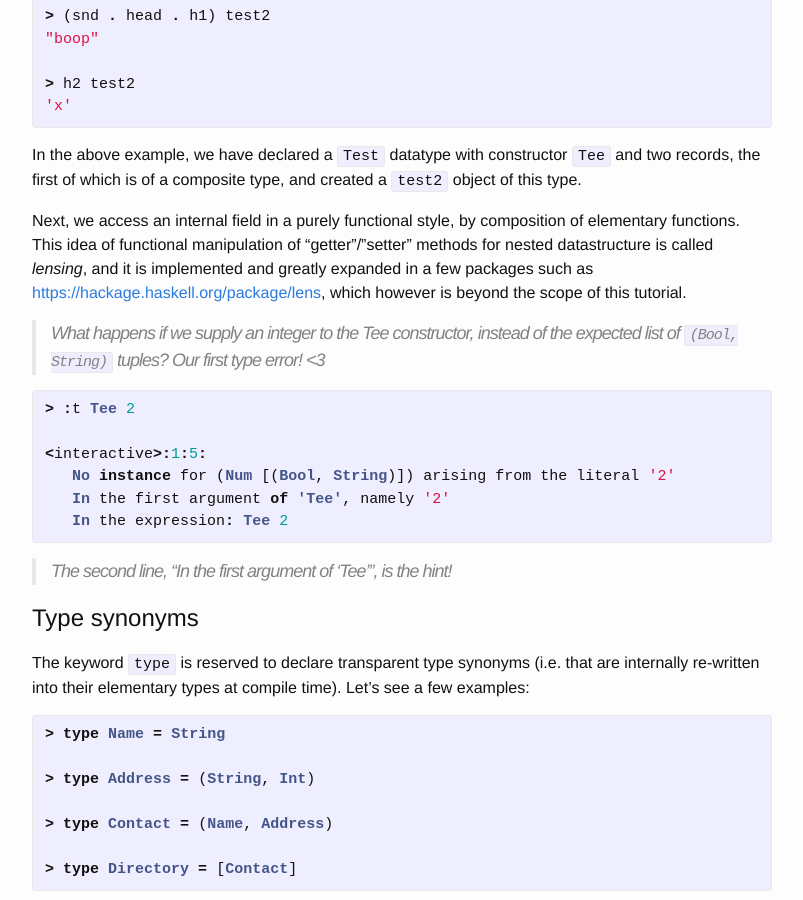
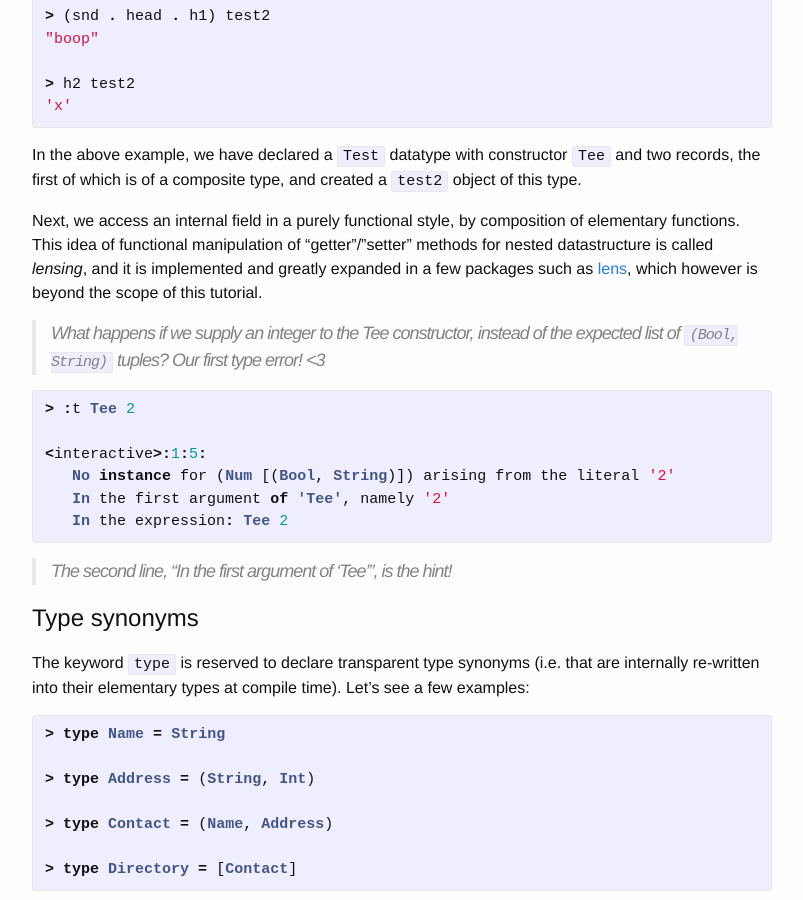
Before and after one commit to ocramz/ocramz.github.io, a Jekyll site: the page built from _posts/2015-08-21-haskell-tut-v1.markdown, in a window 1280 px wide and 900 px high, scrolled down 14662 px. Shown: the whole window, without its empty margins (238-1041 px from the left). Built offline with Jekyll 4.4.1, drawn with Linux system fonts in a browser that asks for light colours; Markdown is read by kramdown in place of the engine named in the settings; formulas are drawn with MathJax 3; some of the changed lines change nothing that is shown.

Commit message:
blog update

```diff
--- a/_posts/2015-08-21-haskell-tut-v1.markdown
+++ b/_posts/2015-08-21-haskell-tut-v1.markdown
@@ -638,7 +638,7 @@
 
 In the above example, we have declared a `Test` datatype with constructor `Tee` and two records, the first of which is of a composite type, and created a `test2` object of this type.
 
-Next, we access an internal field in a purely functional style, by composition of elementary functions. This idea of functional manipulation of "getter"/"setter" methods for nested datastructure is called _lensing_, and it is implemented and greatly expanded in a few packages such as [https://hackage.haskell.org/package/lens](lens), which however is beyond the scope of this tutorial.
+Next, we access an internal field in a purely functional style, by composition of elementary functions. This idea of functional manipulation of "getter"/"setter" methods for nested datastructure is called _lensing_, and it is implemented and greatly expanded in a few packages such as [lens](https://hackage.haskell.org/package/lens), which however is beyond the scope of this tutorial.
 
 > What happens if we supply an integer to the Tee constructor, instead of the expected list of `(Bool, String)` tuples? Our first type error! <3
 
```
Also changed, not shown: 2 other files.
